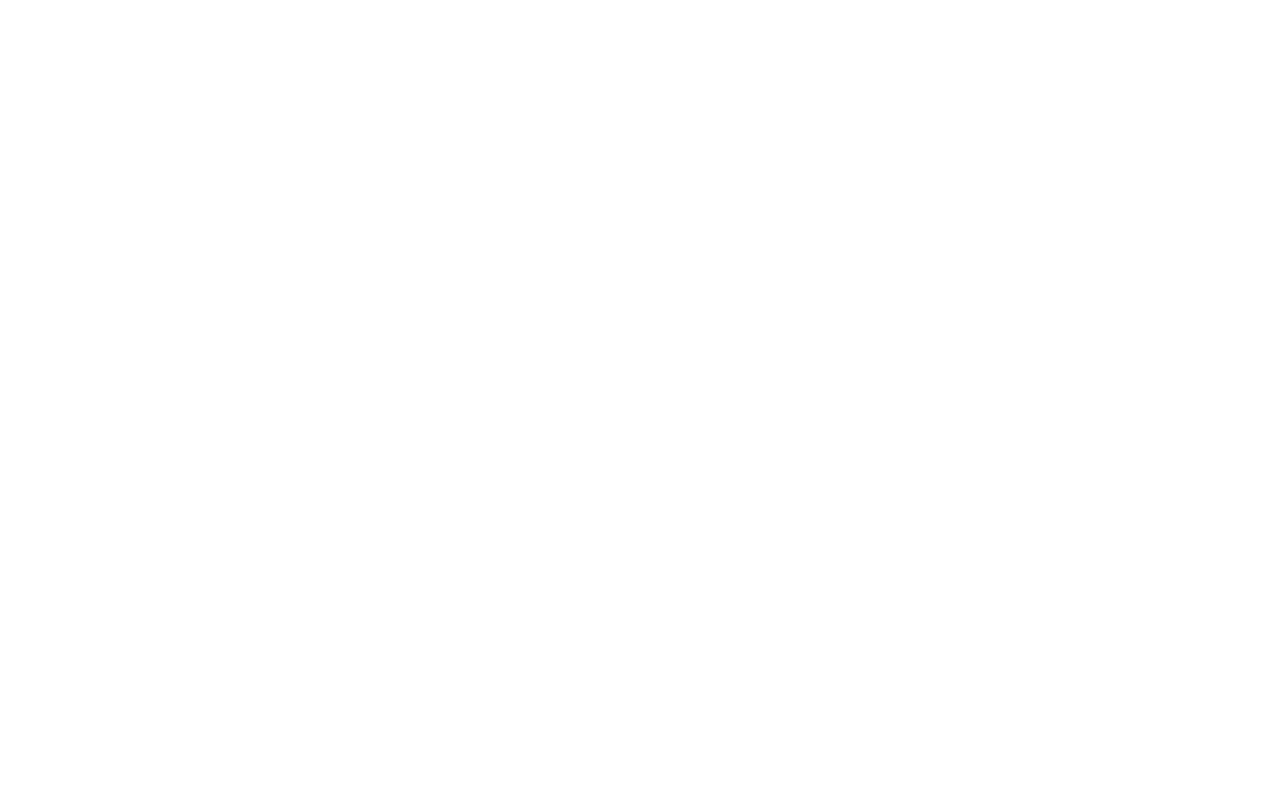
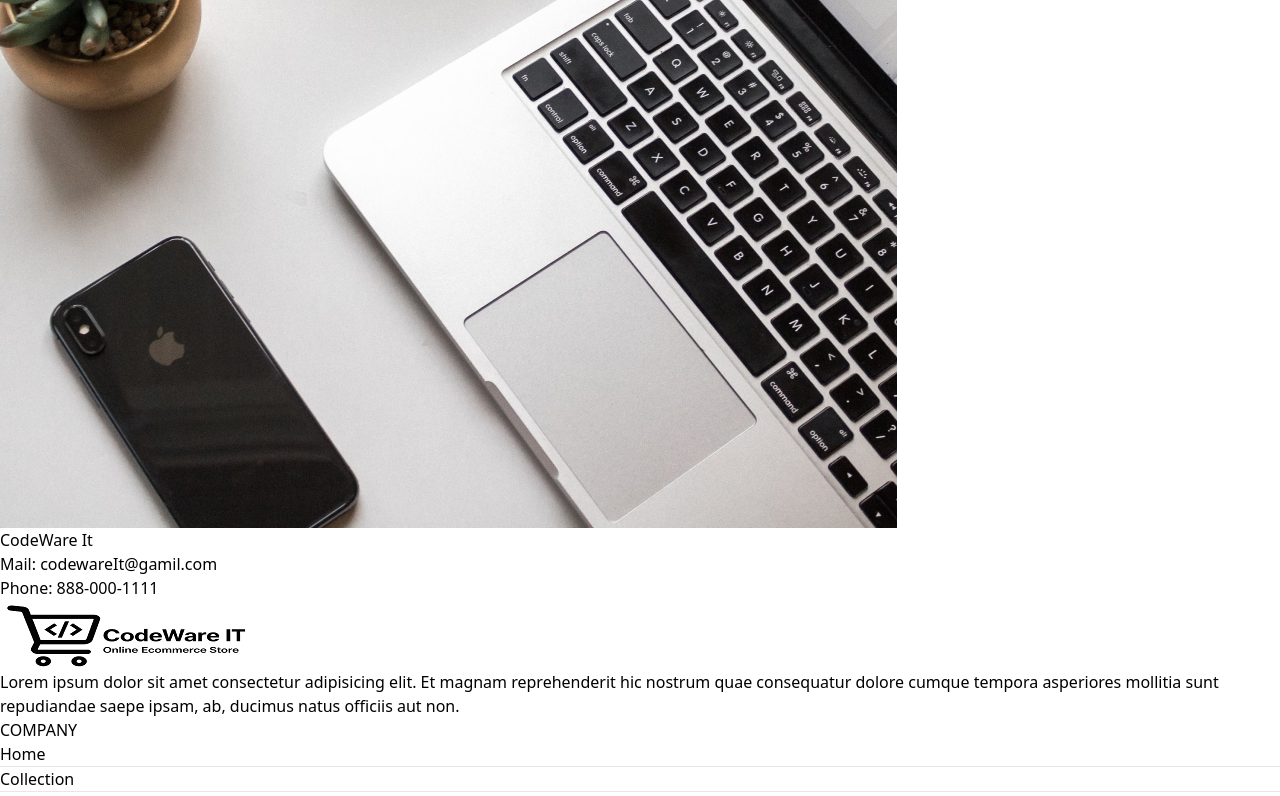
Before and after one commit to withaman/E-Commerce, a React (Vite) app: page /contact in a window 1280 px wide. Shown: the part 890-1686 px from the top of the page. Before the commit the page ends 884 px from the top, so only its background shows below. Built offline with nearby package versions, Linux system fonts and the light colour scheme.

Commit message:
update code

```diff
--- a/src/App.jsx
+++ b/src/App.jsx
@@ -1,34 +1,36 @@
-import { Route, Routes } from 'react-router-dom'
-import Navbar from './components/Navbar'
-import Collection from './pages/Collection'
-import Cart from './pages/Cart'
-import About from './pages/About'
-import Contact from './pages/Contact'
-import Login from './pages/Login'
-import Orders from './pages/Orders'
-import Product from './pages/Product'
-import Home from './pages/Home'
-import PlaceOrder from './pages/PlaceOrder'
-import Footer from './components/Footer'
+import { Route, Routes } from "react-router-dom";
+import Navbar from "./components/Navbar";
+import Collection from "./pages/Collection";
+import Cart from "./pages/Cart";
+import About from "./pages/About";
+import Contact from "./pages/Contact";
+import Login from "./pages/Login";
+import Orders from "./pages/Orders";
+import Product from "./pages/Product";
+import Home from "./pages/Home";
+import PlaceOrder from "./pages/PlaceOrder";
+import Footer from "./components/Footer";
+import Demo from "./components/Demo";
 
 function App() {
   return (
-    <div className='px-4 sm:px-[5vw] md:px-[7vw] lg:px-[9vw]'>
-    <Navbar/>
-    <Routes>
-      <Route path="/" element={<Home/>}/>
-      <Route path="/collection" element={<Collection/>}/>
-      <Route path="/cart" element={<Cart/>}/>
-      <Route path="/about" element={<About/>}/>
-      <Route path="/contact" element={<Contact/>}/>
-      <Route path="/login" element={<Login/>}/>
-      <Route path="/orders" element={<Orders/>}/>
-      <Route path="/place-order" element={<PlaceOrder/>}/>
-      <Route path="/product/:productId" element={<Product/>}/>
-    </Routes>
-    <Footer />
+    <div className="px-4 sm:px-[5vw] md:px-[7vw] lg:px-[9vw]">
+      <Navbar />
+      <Routes>
+        <Route path="/" element={<Home />} />
+        <Route path="/collection" element={<Collection />} />
+        <Route path="/cart" element={<Cart />} />
+        <Route path="/about" element={<About />} />
+        <Route path="/contact" element={<Contact />} />
+        <Route path="/login" element={<Login />} />
+        <Route path="/orders" element={<Orders />} />
+        <Route path="/place-order" element={<PlaceOrder />} />
+        <Route path="/product/:productId" element={<Product />} />
+        <Route path="/demo" element={<Demo />} />
+      </Routes>
+      <Footer />
     </div>
-  )
+  );
 }
 
-export default App
+export default App;
--- /dev/null
+++ b/src/components/Demo.jsx
@@ -0,0 +1,14 @@
+import React from "react";
+
+function Demo() {
+  return (
+    <div className="flex flex-col sm:flex-row md:flex-wrap justify-center sm:justify-center gap-3">
+      <div className="md:w-[260px] md:h-[500px] bg-red-600 h-[200px] w-[200px]"></div>
+      <div className="md:w-[260px] md:h-[500px] bg-orange-600 h-[200px] w-[200px]"></div>
+      <div className="md:w-[260px] md:h-[500px] bg-yellow-600 h-[200px] w-[200px]"></div>
+      <div className="md:w-[260px] md:h-[500px] bg-green-600 h-[200px] w-[200px]"></div>
+    </div>
+  );
+}
+
+export default Demo;
--- a/src/components/Footer.jsx
+++ b/src/components/Footer.jsx
@@ -5,7 +5,7 @@
 const Footer = () => {
   return (
     <>
-      <div className="flex justify-between py-5">
+      <div className="flex flex-col sm:flex-row justify-between py-5">
         <div className="w-2/4">
           <img src={assets.logo} alt="" className="w-40 mb-2" />
           <p className="text-gray-800">
--- a/src/context/ShopContext.jsx
+++ b/src/context/ShopContext.jsx
@@ -43,7 +43,7 @@
   };
 
   useEffect(() => {
-    console.log(cartItem);
+    // console.log(cartItem);
   }, [cartItem]);
 
   const value = {
--- a/src/pages/About.jsx
+++ b/src/pages/About.jsx
@@ -2,7 +2,15 @@
 
 function About() {
   return (
-    <div>About</div>
+    <div>
+      <h1 className='text-center font-bold text-3xl mt-3'>About Us</h1>
+      <div className='px-20 py-10 text-lg'>
+      <p className='text-lg font-bold'>Welcome to CodewareIT Online E-Commerce Store – Where Style Meets Quality.</p>
+      <p className='mt-2 '>At CodewareIT Store, we're more than just an online clothing store — we're your ultimate fashion destination. Born from a passion for great style and even greater quality, we bring you a curated selection of the latest fashion trends, premium fabric, and standout brands that redefine everyday wear.</p>
+      <p>Whether you're looking for classic comfort or bold statements, our handpicked collections cater to every style and occasion. Each piece is crafted with attention to detail and a commitment to top-tier fabric quality — because you deserve clothes that feel as good as they look.</p>
+      <p>We're proud to deliver fashion that's not only stylish but also dependable. With new arrivals dropping regularly, you’ll always find something fresh and exciting to elevate your wardrobe.</p>
+      </div>
+    </div>
   )
 }
 
--- a/src/pages/Contact.jsx
+++ b/src/pages/Contact.jsx
@@ -1,9 +1,20 @@
-import React from 'react'
+import React from "react";
+import { assets } from "../assets/assets";
 
-function Contact() {
+const Contact = () => {
   return (
-    <div>Contact</div>
-  )
-}
+    <div className="flex sm:flex-row flex-col justify-center items-center py-5 gap-5">
+      <div className="l-side">
+        <img className="h-auto w-96" src={assets.contact_img} alt="" />
+      </div>
+      <div className="r-side ">
+        <h3 className="font-bold text-2xl">CodeWare It</h3>
+        <p className="text-gray-700">Mail: codewareIt@gamil.com</p>
+        <p className="text-gray-700">Phone: 888-000-1111</p>
+        <p className="text-gray-700"></p>
+      </div>
+    </div>
+  );
+};
 
-export default Contact
+export default Contact;
```
